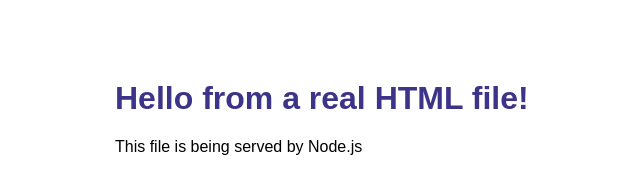
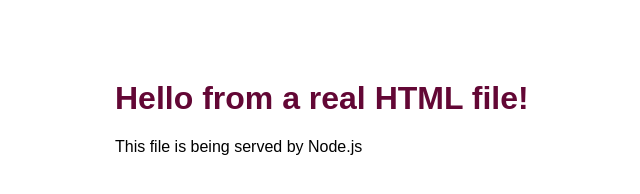
Before and after one commit to RadhikaKapoor383/learn-nodeJS, a website: page simple-codes/http-sever/public/index.html in a window 1280 px wide. Shown: the whole page, without its empty margins (225-865 px from the left). Drawn offline with Linux system fonts and the light colour scheme.

Commit message:
fix: update h1 color in index.html for better visibility

```diff
--- a/simple-codes/http-sever/public/index.html
+++ b/simple-codes/http-sever/public/index.html
@@ -4,7 +4,7 @@
     <title>My Node Server</title>
     <style>
         body { font-family: sans-serif; max-width: 600px; margin: 80px auto; }
-        h1   { color: #3C3489; }
+        h1   { color: #630735; }
     </style>
 </head>
 <body>
```
